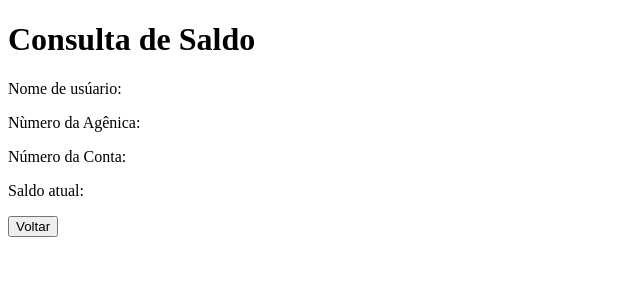
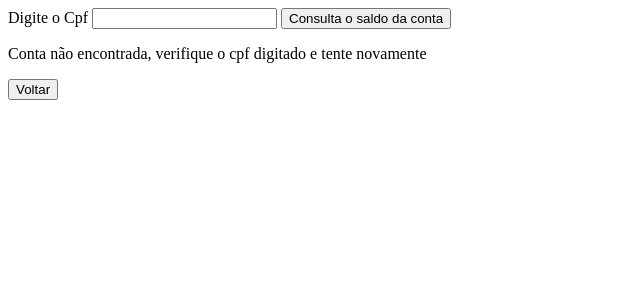
Before and after one commit to Evandro206/trabalho_flask_oo_rad_python, a Flask app: template templates/saldo.html in a window 1280 px wide. Shown: the top 300 px of the page, without its empty margins (0-640 px from the left). Run offline with Flask 3, Linux system fonts and the light colour scheme; the template is opened without the code that fills it: most values are stand-ins (such as "Sample title", 1, 10 or a date in 2020).

Commit message:
refactor saldo functionality and remove consulta_saldo template; add exibirTudo route and update home template

```diff
--- a/main.py
+++ b/main.py
@@ -22,9 +22,6 @@ def main():
     return render_template(template_name_or_list='home.html')
 
 
-@app.route('/consulta_saldo')
-def consulta_saldo():
-    return render_template(template_name_or_list='consultaSaldo.html')
 
 @app.route('/movimentar')
 def movimentar():
@@ -34,9 +31,14 @@ def movimentar():
 def cadastro():
     return render_template(template_name_or_list='cadastro.html')
 
-@app.route('/saldo')
+# ...existing code...
+@app.route('/saldo', methods=['GET', 'POST'])
 def saldo():
-    return render_template(template_name_or_list='saldo.html')
+    cpf = None
+    if request.method == 'POST':
+        cpf = request.form.get('cpf')
+    return render_template(template_name_or_list='saldo.html', contas=contas, cpf=cpf)
+# ...existing code...
 
 @app.route('/depositar')
 def depositar():
@@ -80,6 +82,10 @@ def escolherConta():
         print(type(conta))
     return render_template(template_name_or_list='home.html')
 
+@app.route('/exibirTudo')
+def exibirTudo():
+    return render_template(template_name_or_list='exibirTudo.html', contas=contas)
+
 
 
 if __name__ == "__main__":
--- a/templates/home.html
+++ b/templates/home.html
@@ -19,7 +19,7 @@
         <form action="{{ url_for('movimentar')}}">
             <button type="submit">Movimentação</button>
         </form>
-        <form action="{{ url_for('consulta_saldo')}}">
+        <form action="{{ url_for('saldo')}}">
             <button type="submit">Consultar saldo</button>
         </form>
         <form action="{{ url_for('cadastro')}}">
--- a/templates/saldo.html
+++ b/templates/saldo.html
@@ -11,19 +11,25 @@
     <header>
     </header>
     <div>
-        <h1>Consulta de Saldo</h1>
-        <p>
-            <label> Nome de usúario:</label>
-        </p>
-        <p>
-            <label> Nùmero da Agênica:</label>
-        </p>
-        <p>
-            <label>Número da Conta:</label>
-        </p>
-        <p>
-            <label>Saldo atual:</label>
-        </p>
+        <form method="POST" action="{{ url_for('saldo') }}">
+            <label for="cpf">Digite o Cpf</label>
+            <input type="text" id="cpf" name="cpf" required>
+            <button onclick="submit">Consulta o saldo da conta</button>
+        </form>{% if cpf %}
+    {% set ns = namespace(encontrada=false) %}
+
+    {% for conta in contas %}
+        {% if conta.titular.cpf == cpf %}
+            <p>O saldo da conta {{ conta.numero }} é: {{ conta.saldo }}</p>
+
+            {% set ns.encontrada = true %}
+        {% endif %}
+    {% endfor %}
+
+    {% if not ns.encontrada %}
+        <p>Conta não encontrada, verifique o cpf digitado e tente novamente</p>
+    {% endif %}
+{% endif %}
         <form action="{{ url_for('main')}}">
             <button type="submit">Voltar</button>
         </form>
```
Also changed, not shown: templates/consultaSaldo.html (deleted, +0 -17 lines), templates/exibirTudo.html (+45 -0 lines).
